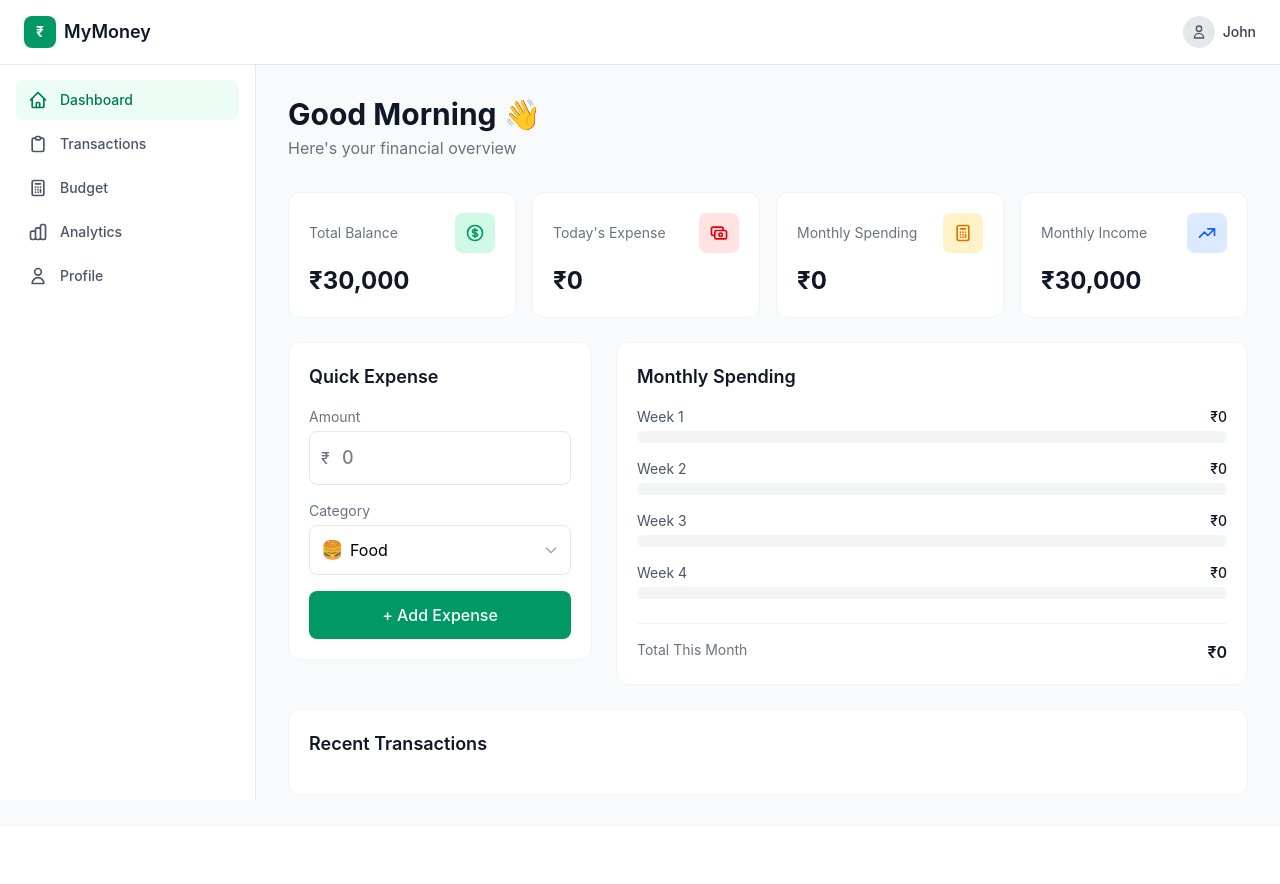
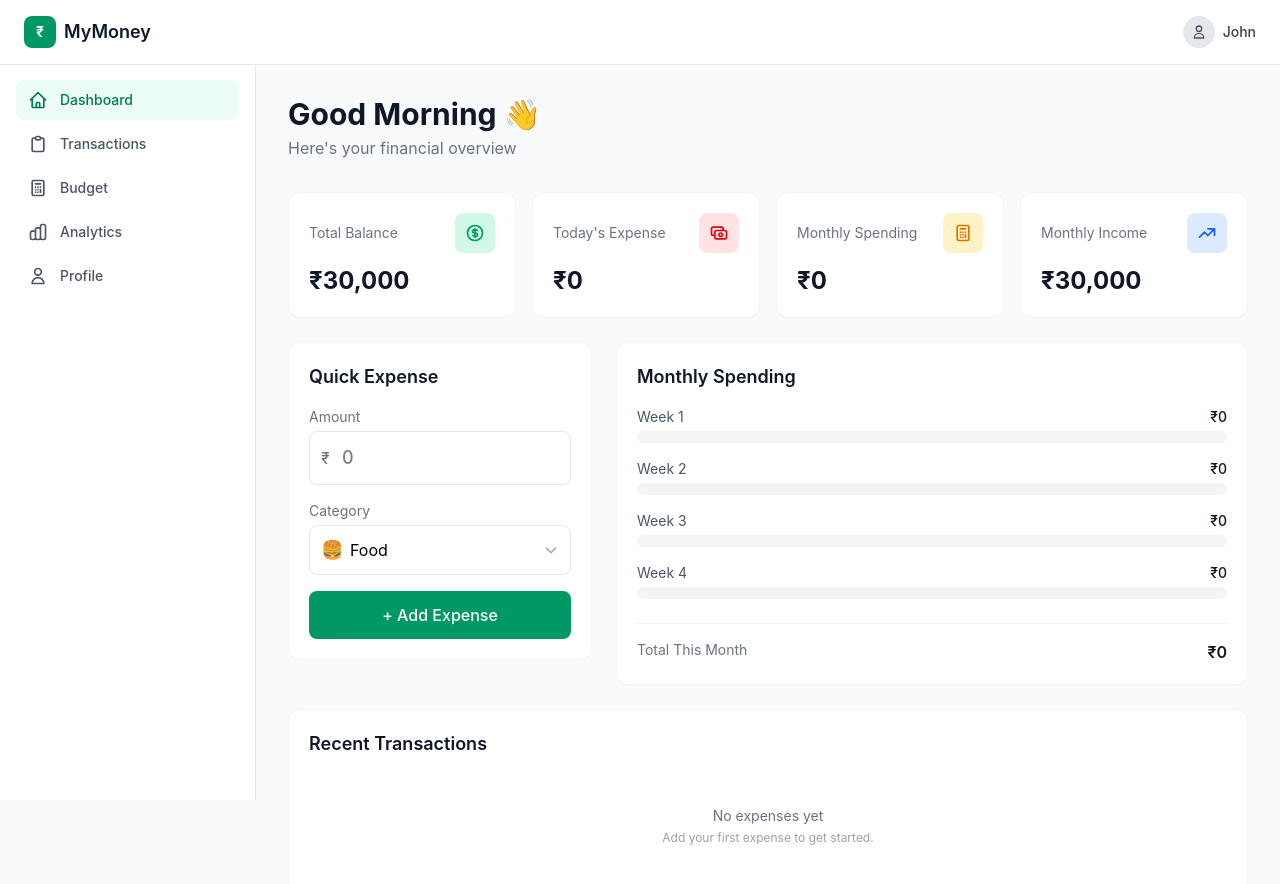
Before and after one commit to pritamroman07-droid/MyMoney, a React (Vite) app in the folder frontend/: page / in a window 1280 px wide. Shown: the top 884 px of the page. Before the commit the page ends 827 px from the top, so only its background shows below. Built offline with nearby package versions, Linux system fonts and the light colour scheme.

Commit message:
creating empty transaction state

```diff
--- a/frontend/src/components/RecentTransactions.jsx
+++ b/frontend/src/components/RecentTransactions.jsx
@@ -77,8 +77,14 @@ export default function RecentTransactions({ expenses, setExpenses }) {
     <div className="bg-white rounded-xl p-4 sm:p-5 border border-gray-100">
       <h2 className="text-base sm:text-lg font-semibold text-gray-900 mb-4">Recent Transactions</h2>
 
-      <div className="space-y-3">
-        {sorted.map((tx) => (
+      {sorted.length === 0 ? (
+        <div className="text-center py-8">
+          <p className="text-gray-500 text-sm">No expenses yet</p>
+          <p className="text-gray-400 text-xs mt-1">Add your first expense to get started.</p>
+        </div>
+      ) : (
+        <div className="space-y-3">
+          {sorted.map((tx) => (
           <div key={tx.id} className="flex items-center justify-between py-2 gap-2 min-w-0">
             <div className="flex items-center gap-3 min-w-0 flex-1">
               <div className={`w-9 h-9 sm:w-10 sm:h-10 rounded-lg flex items-center justify-center shrink-0 ${categoryColors[tx.category] || 'bg-gray-100'}`}>
@@ -155,7 +161,8 @@ export default function RecentTransactions({ expenses, setExpenses }) {
             </div>
           </div>
         ))}
-      </div>
+        </div>
+      )}
     </div>
   )
 }
```
